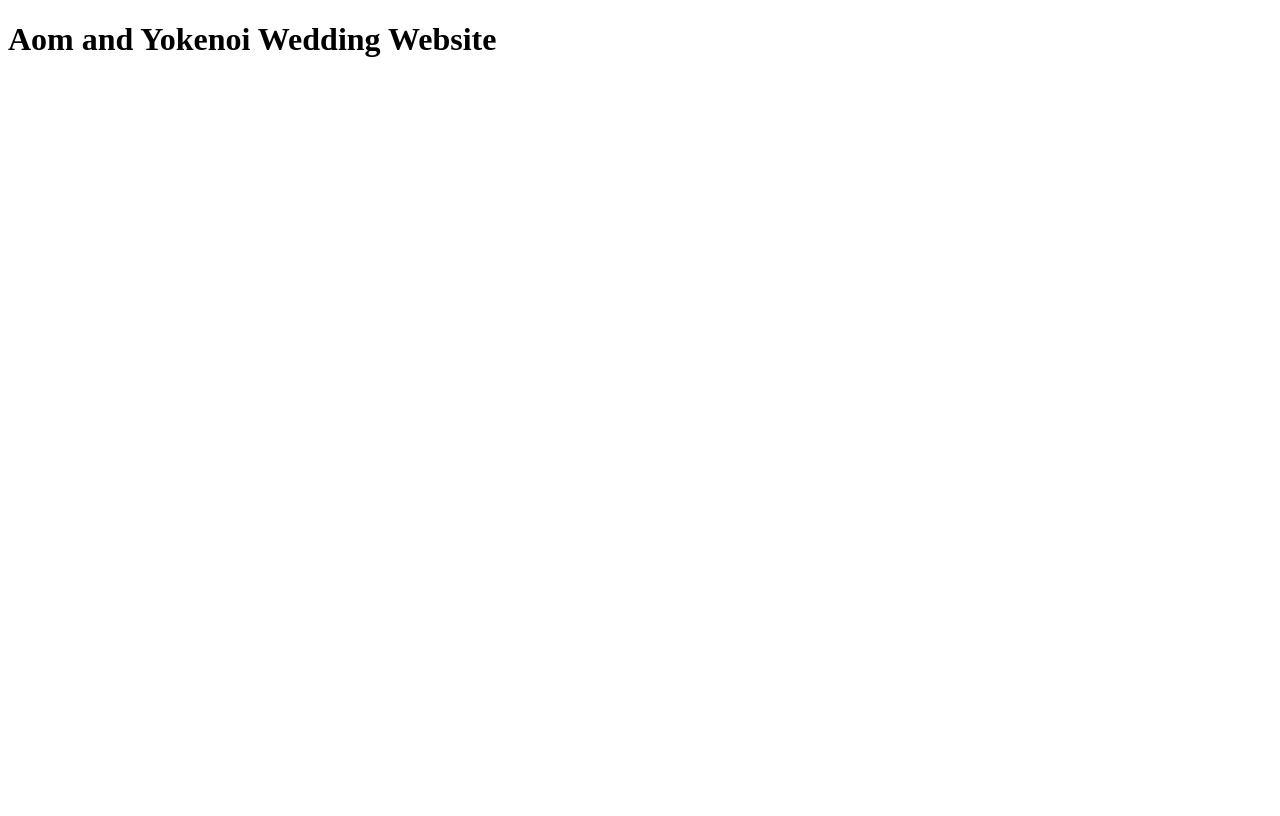
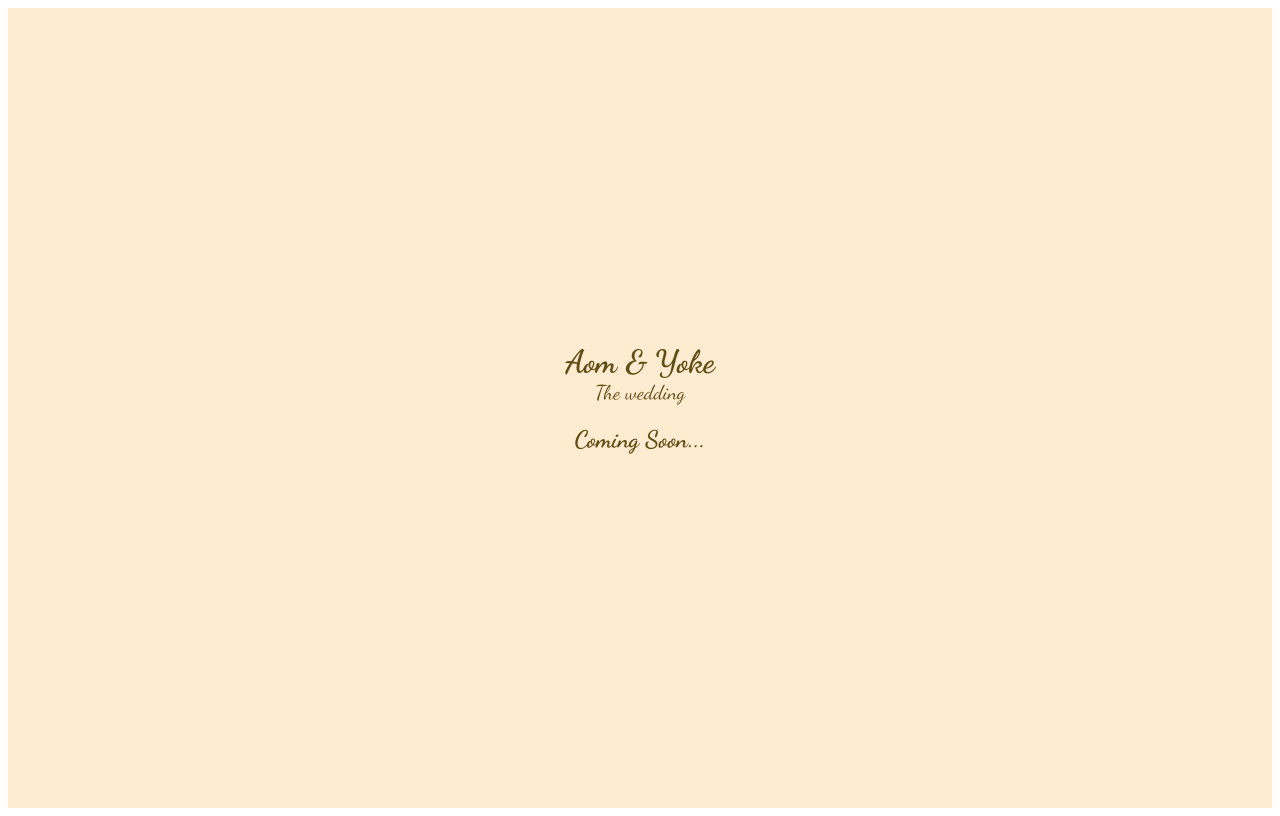
Before and after one commit to yokenoi/aom-yokenoi-wedding-website-app, a SvelteKit app: page / in a window 1280 px wide. Built offline with nearby package versions, Linux system fonts and the light colour scheme; a web font is replaced by a local one.

Commit message:
Add Under Development Page

```diff
--- a/src/routes/+page.svelte
+++ b/src/routes/+page.svelte
@@ -1 +1,17 @@
-<h1>Aom and Yokenoi Wedding Website</h1>
+<script>
+    import UnderDevelopment from "./UnderDevelopment.svelte";
+</script>
+
+<svelte:head>
+    <title>Aom & Yoke Wedding</title>
+    <style>
+        {
+            body {
+                margin: 0;
+                padding: 0;
+            }
+        }
+    </style>
+</svelte:head>
+
+<UnderDevelopment />
```
